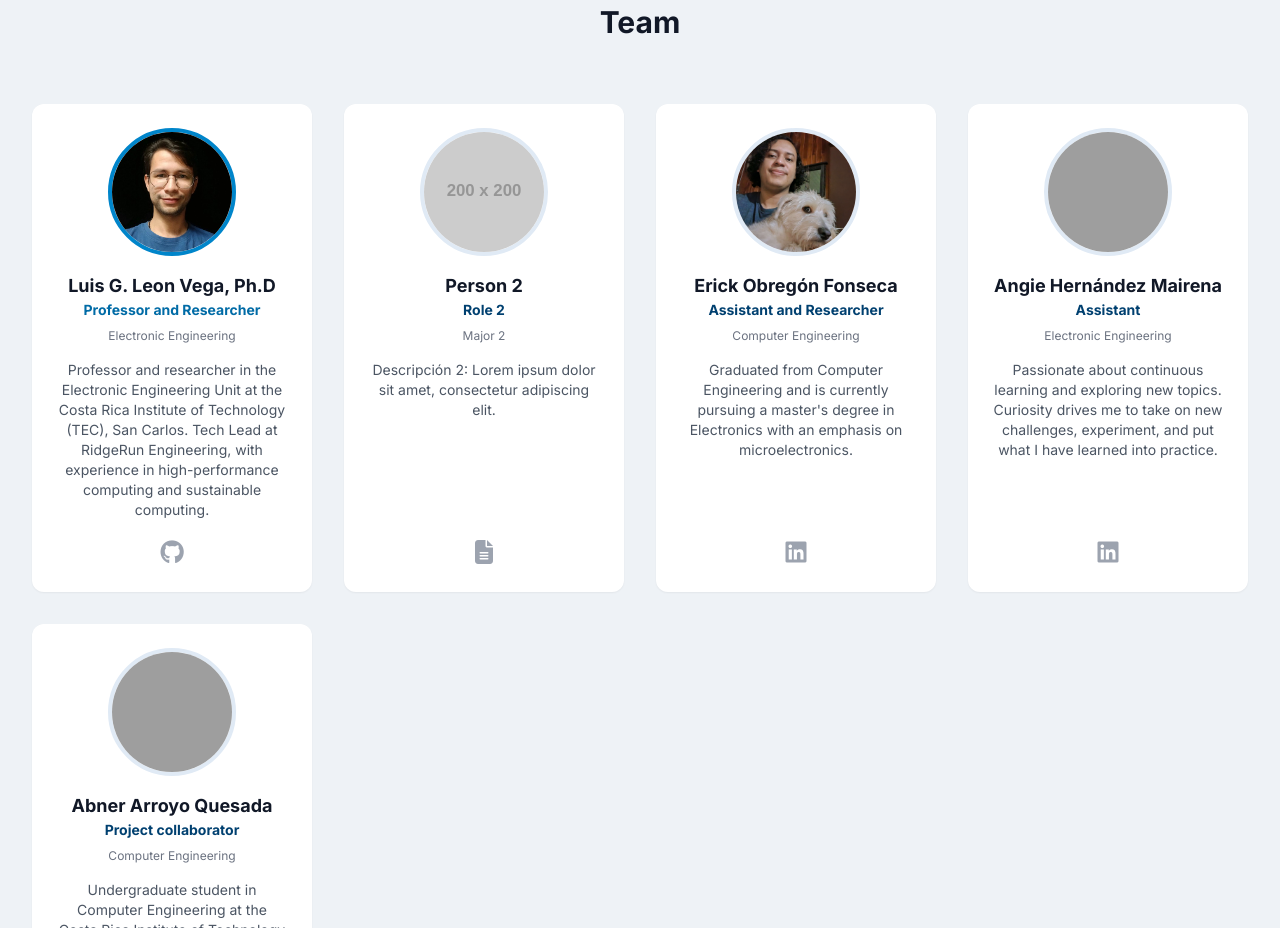
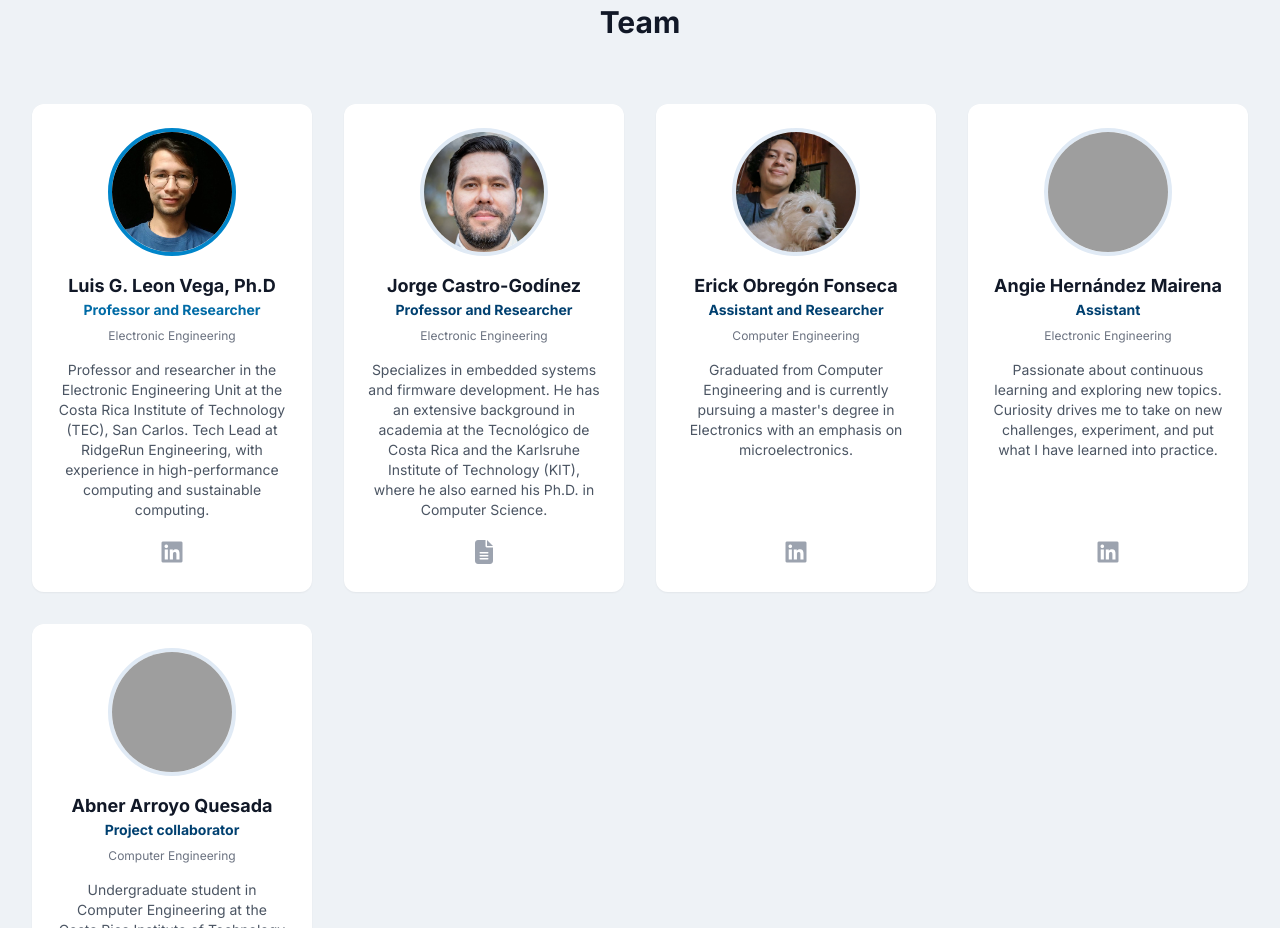
Before and after one commit to ECASLab/website, a plain HTML site: page index.html in a window 1280 px wide. Shown: the part 2500-3428 px from the top of the page. Drawn offline with nearby package versions, Linux system fonts and the light colour scheme; grey boxes are pictures that could not be loaded; placeholder pictures from the web are drawn by us.

Commit message:
Update Team

```diff
--- a/index.html
+++ b/index.html
@@ -240,16 +240,16 @@
                     <p class="text-sm text-accent-600 font-bold mb-2 lang-element" data-en="Professor and Researcher" data-es="Profesor e Investigador">Professor and Researcher</p>
                     <p class="text-xs text-gray-500 mb-4 lang-element" data-en="Electronic Engineering" data-es="Ingeniería en Electrónica">Electronic Engineering</p>
                     <p class="text-sm text-gray-600 mb-4 flex-grow lang-element" data-en="Professor and researcher in the Electronic Engineering Unit at the Costa Rica Institute of Technology (TEC), San Carlos. Tech Lead at RidgeRun Engineering, with experience in high-performance computing and sustainable computing." data-es="Profesor e investigador en la Unidad de Ingeniería Electrónica del Instituto Tecnológico de Costa Rica, San Carlos. Tech Lead en RidgeRun Engineering, con experiencia en computación de alto desempeño y computación sostenible.">Professor and researcher in the Electronic Engineering Unit at the Costa Rica Institute of Technology (TEC), San Carlos. Tech Lead at RidgeRun Engineering, with experience in high-performance computing and sustainable computing.</p>
-                    <a href="#" class="text-gray-400 hover:text-tecblue-700 transition mt-auto"><i class="fa-brands fa-github text-2xl"></i></a>
+                    <a href="#" class="text-gray-400 hover:text-tecblue-700 transition mt-auto"><i class="fa-brands fa-linkedin text-2xl"></i></a>
                 </div>
 
                 <!-- Persona 2 -->
                 <div class="bg-white rounded-xl shadow-sm p-6 text-center hover:-translate-y-2 transition-transform duration-300 flex flex-col">
-                    <img src="https://placehold.co/200x200/002D56/ffffff?text=P2" alt="Persona 2" class="w-32 h-32 rounded-full mx-auto mb-4 object-cover border-4 border-tecblue-100">
-                    <h3 class="text-lg font-bold text-gray-900 lang-element" data-en="Person 2" data-es="Persona 2">Person 2</h3>
-                    <p class="text-sm text-tecblue-700 font-bold mb-2 lang-element" data-en="Role 2" data-es="Cargo 2">Role 2</p>
-                    <p class="text-xs text-gray-500 mb-4 lang-element" data-en="Major 2" data-es="Carrera 2">Major 2</p>
-                    <p class="text-sm text-gray-600 mb-4 flex-grow lang-element" data-en="Descripción 2: Lorem ipsum dolor sit amet, consectetur adipiscing elit." data-es="Descripción 2: Lorem ipsum dolor sit amet, consectetur adipiscing elit.">Descripción 2: Lorem ipsum dolor sit amet, consectetur adipiscing elit.</p>
+                    <img src="images/JorgeGodinez.png" alt="Persona 2" class="w-32 h-32 rounded-full mx-auto mb-4 object-cover border-4 border-tecblue-100">
+                    <h3 class="text-lg font-bold text-gray-900 lang-element" data-en="Jorge Castro-Godínez" data-es="Jorge Castro-Godínez">Jorge Castro-Godínez</h3>
+                    <p class="text-sm text-tecblue-700 font-bold mb-2 lang-element" data-en="Professor and Researcher" data-es="Profesor e Investigador">Professor and Researcher</p>
+                    <p class="text-xs text-gray-500 mb-4 lang-element" data-en="Electronic Engineering" data-es="Ingeniería en Electrónica">Electronic Engineering</p>
+                    <p class="text-sm text-gray-600 mb-4 flex-grow lang-element" data-en="Specializes in embedded systems and firmware development. He has an extensive background in academia at the Tecnológico de Costa Rica and the Karlsruhe Institute of Technology (KIT), where he also earned his Ph.D. in Computer Science." data-es="Se especializa en sistemas empotrados y desarrollo de firmware. Cuenta con una sólida trayectoria en el ámbito académico en el Tecnológico de Costa Rica y el Instituto Tecnológico de Karlsruhe (KIT), donde también obtuvo su doctorado en Ciencias de la Computación.">Specializes in embedded systems and firmware development. He has an extensive background in academia at the Tecnológico de Costa Rica and the Karlsruhe Institute of Technology (KIT), where he also earned his Ph.D. in Computer Science.</p>
                     <a href="#" class="text-gray-400 hover:text-tecblue-700 transition mt-auto"><i class="fa-solid fa-file-lines text-2xl"></i></a>
                 </div>
 
```
Also changed, not shown: images/JorgeGodinez.png (added).
